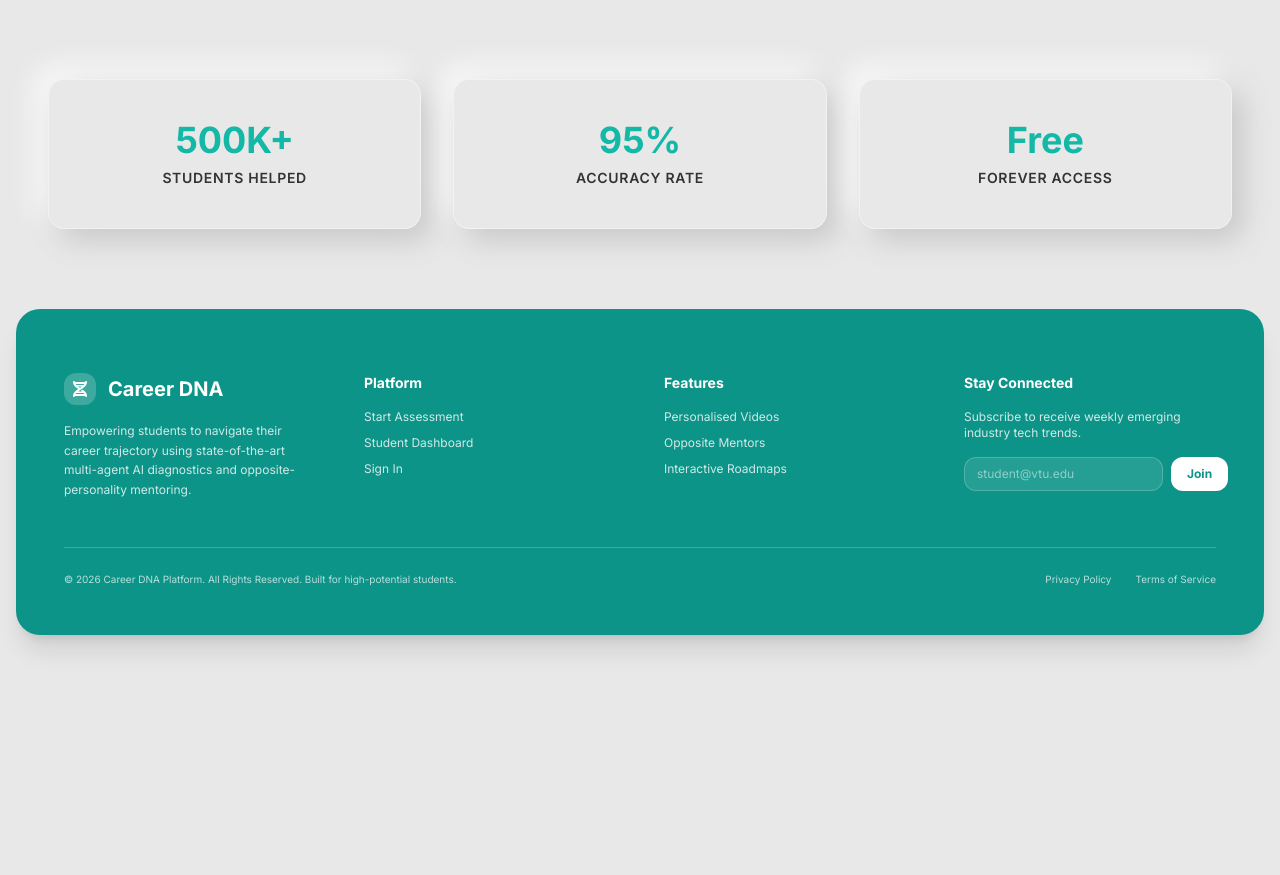
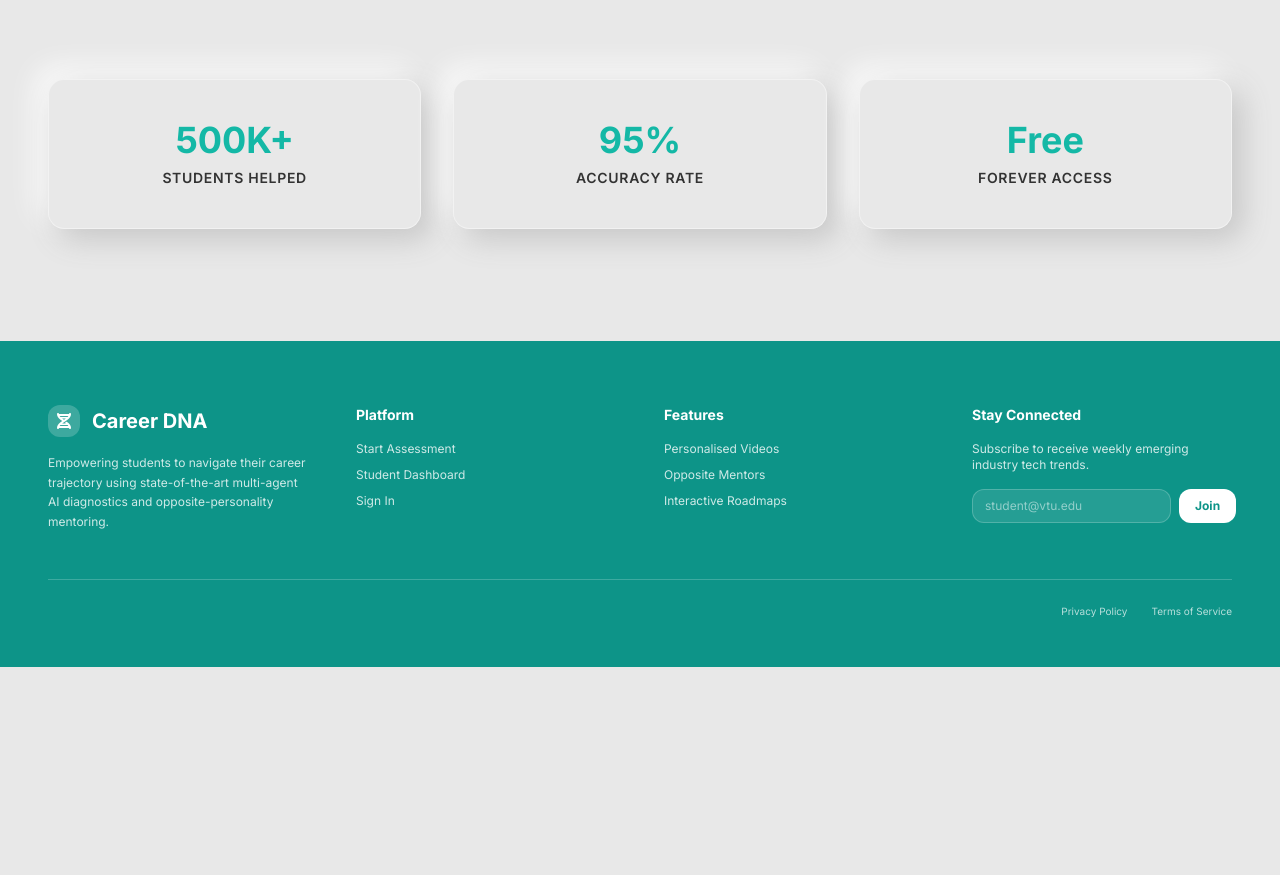
Before and after one commit to afreennagardinni/Career-DNA, a Flask app: page / in a window 1280 px wide. Shown: the part 1308-2183 px from the top of the page. After the commit the page ends 1975 px from the top, so only its background shows below. Run offline with Flask 3, Linux system fonts and the light colour scheme; some libraries are stand-ins or nearby versions.

Commit message:
career dna agentic platform

```diff
--- a/app/templates/base.html
+++ b/app/templates/base.html
@@ -277,7 +277,7 @@
         }
     </style>
 </head>
-<body class="min-h-screen">
+<body class="min-h-screen flex flex-col">
     {% if not hide_nav %}
     <nav class="navbar">
         <div class="max-w-7xl mx-auto flex items-center justify-between">
@@ -483,12 +483,11 @@
     </script>
     {% endif %}
 
-    <main class="{% if not full_width %}max-w-7xl mx-auto px-4 py-8{% endif %}">
+    <main class="{% if not full_width %}max-w-7xl mx-auto px-4 py-8 flex-1{% endif %}">
         {% block content %}{% endblock %}
     </main>
 
-
-
+    {% block page_footer %}{% endblock %}
 
     {% block scripts %}{% endblock %}
 </body>
--- a/app/templates/index.html
+++ b/app/templates/index.html
@@ -64,7 +64,7 @@
 </section>
 
 <!-- Stats Row -->
-<section class="py-20 bg-neuro-dark/30 rounded-3xl mb-20">
+<section class="py-20 bg-neuro-dark/30 rounded-3xl">
     <div class="grid md:grid-cols-3 gap-8 px-8">
         <div class="neuro-card p-10 text-center">
             <div class="text-4xl font-bold text-accent-light mb-2">500K+</div>
@@ -79,9 +79,13 @@
             <div class="text-text-muted uppercase tracking-wider text-sm font-semibold">Forever Access</div>
         </div>
     </div>
-<!-- Footer -->
-<footer class="mt-20 pt-16 pb-12 px-12 bg-accent rounded-3xl text-white shadow-xl mb-12">
-    <div class="grid grid-cols-1 md:grid-cols-4 gap-12 pb-12">
+</section>
+
+{% endblock %}
+
+{% block page_footer %}
+<footer class="pt-16 pb-12 px-12 bg-accent text-white shadow-xl" style="margin-top: auto;">
+    <div class="max-w-7xl mx-auto grid grid-cols-1 md:grid-cols-4 gap-12 pb-12">
         <div class="space-y-4">
             <div class="flex items-center gap-3">
                 <div class="w-8 h-8 bg-white/20 rounded-xl flex items-center justify-center text-white">
@@ -118,8 +122,7 @@
             </div>
         </div>
     </div>
-    <div class="border-t border-white/20 pt-6 text-center text-[10px] text-white/70 flex flex-col sm:flex-row items-center justify-between gap-4">
-        <span>&copy; 2026 Career DNA Platform. All Rights Reserved. Built for high-potential students.</span>
+    <div class="max-w-7xl mx-auto border-t border-white/20 pt-6 text-[10px] text-white/70 flex flex-col sm:flex-row items-center justify-end gap-4">
         <div class="flex gap-6">
             <a href="#" class="hover:text-white transition-colors">Privacy Policy</a>
             <a href="#" class="hover:text-white transition-colors">Terms of Service</a>
```
